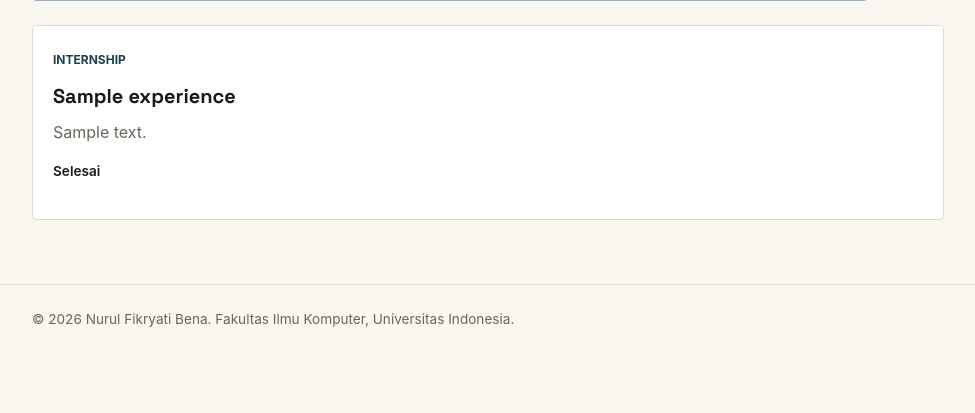
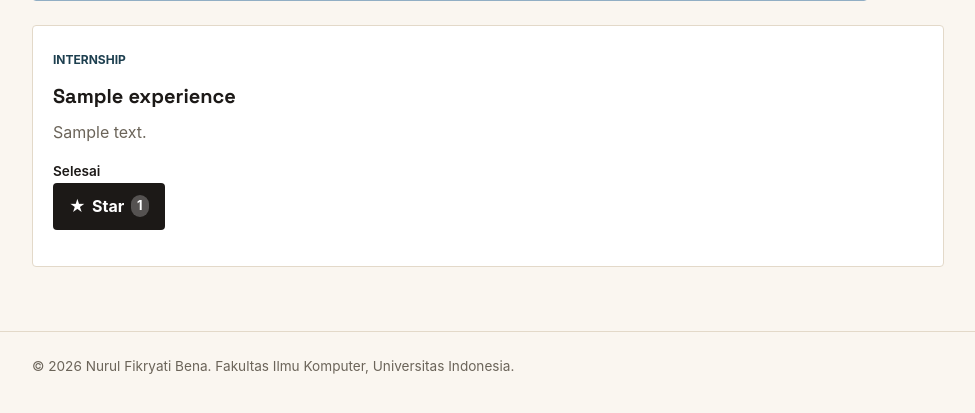
Before and after one commit to nurulbena/myportofolio, a Django app: page /experience/ in a window 1280 px wide. Shown: the part 290-703 px from the top of the page, without its empty margins (152-1127 px from the left). Run offline with Django 5.2, Linux system fonts and the light colour scheme; tables that the repository leaves empty hold one stand-in row (values such as "Sample post").

Commit message:
menambahkan fitur star pada experience

```diff
--- a/main/models.py
+++ b/main/models.py
@@ -20,6 +20,10 @@ class Experience(models.Model):
     thumbnail = models.URLField(blank=True, null=True)
     started_at = models.DateTimeField(auto_now_add=True)
     ended_at = models.DateTimeField(blank=True, null=True)
+
+    starred_by = models.ManyToManyField(
+        User, related_name="starred_experiences", blank=True
+)
     def __str__(self):
         return self.title
 
--- a/main/urls.py
+++ b/main/urls.py
@@ -15,6 +15,7 @@ from main.views import (
     login_user,
     logout_user,
     toggle_star,
+    toggle_experience_star,
 )
 
 app_name = "main"
@@ -34,4 +35,5 @@ urlpatterns = [
     path("login/", login_user, name="login"),
     path("logout/", logout_user, name="logout"),
     path("skills/<uuid:skill_id>/star/", toggle_star, name="toggle_star"),
+    path("experience/<uuid:experience_id>/star/", toggle_experience_star, name="toggle_experience_star"),
 ]
--- a/main/views.py
+++ b/main/views.py
@@ -220,5 +220,17 @@ def toggle_star(request, skill_id):
 
     return redirect("main:show_skills")
 
+@login_required(login_url="/login/")
+def toggle_experience_star(request, experience_id):
+    experience = get_object_or_404(Experience, pk=experience_id)
+
+    if request.method == "POST":
+        if request.user in experience.starred_by.all():
+            experience.starred_by.remove(request.user)
+        else:
+            experience.starred_by.add(request.user)
+
+    return redirect("main:show_experience")
+
 def is_editor(user):
     return user.groups.filter(name="Editor").exists()
--- /dev/null
+++ b/templates/components/experience_star.html
@@ -0,0 +1,15 @@
+<form method="post"
+      action="{% url 'main:toggle_experience_star' experience.id %}"
+      class="star-form">
+    {% csrf_token %}
+    <button type="submit"
+            class="button button-star{% if user in experience.starred_by.all %} is-starred{% endif %}">
+        <span aria-hidden="true">★</span>
+        {% if user in experience.starred_by.all %}
+            Unstar
+        {% else %}
+            Star
+        {% endif %}
+        <span class="star-count">{{ experience.starred_by.count }}</span>
+    </button>
+</form>
--- a/templates/experience.html
+++ b/templates/experience.html
@@ -47,6 +47,8 @@
                             <p class="experience-status">Selesai</p>
                         {% endif %}
 
+                        {% include "components/experience_star.html" with experience=experience %}
+
                         <div class="experience-actions">
                             {% if user.is_superuser or is_editor %}
                             <a href="{% url 'main:update_experience' experience.id %}"
```
Also changed, not shown: main/migrations/0004_experience_starred_by.py (added).
